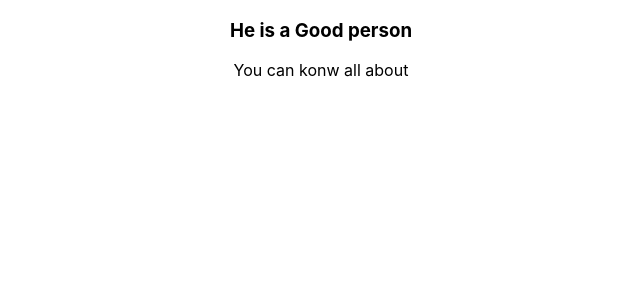
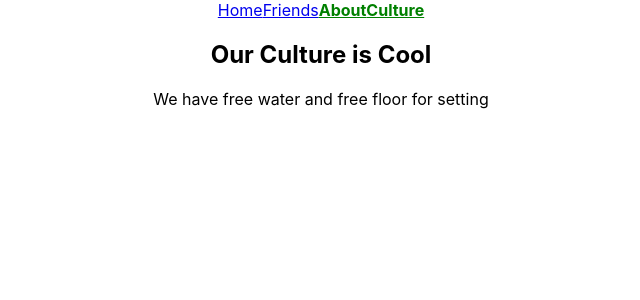
Before and after one commit to Farhadcode/simple-react-router, a React (Create React App) app: page /about/culture in a window 1280 px wide. Shown: the top 300 px of the page, without its empty margins (319-959 px from the left). Built offline with nearby package versions, Linux system fonts and the light colour scheme.

Commit message:
react router

```diff
--- a/src/App.js
+++ b/src/App.js
@@ -7,6 +7,9 @@ import Abouts from './components/Abouts/Abouts';
 import Friends from './components/Friends/Friends';
 import NotFound from './components/NotFound/NotFound';
 import { BrowserRouter as Router, Switch, Route } from 'react-router-dom';
+import Header from './components/Header/Header';
+import FriendDetail from './components/FriendDetail/FriendDetail';
+import Culture from './Culture/Culture';
 
 function App() {
   return (
@@ -15,17 +18,23 @@ function App() {
 
 
       <Router>
+        <Header />
         <Switch>
           <Route path="/home">
             <Home></Home>
           </Route>
-          <Route path="/about">
+          <Route exact path="/about">
             <Abouts></Abouts>
           </Route>
-          <Route path="/friend">
+          <Route path="/friends">
             <Friends></Friends>
           </Route>
-
+          <Route path="/friend/:friendId">
+            <FriendDetail></FriendDetail>
+          </Route>
+          <Route exact path="/about/culture">
+            <Culture></Culture>
+          </Route>
           <Route exact path="/">
             <Home></Home>
           </Route>
--- /dev/null
+++ b/src/Culture/Culture.js
@@ -0,0 +1,12 @@
+import React from 'react';
+
+const Culture = () => {
+    return (
+        <div>
+            <h2>Our Culture is Cool</h2>
+            <p>We have free water and free floor for setting</p>
+        </div>
+    );
+};
+
+export default Culture;
--- /dev/null
+++ b/src/components/Friend/Friend.css
@@ -0,0 +1,6 @@
+.card-style{
+    border: 1px solid goldenrod;
+    margin: 10px;
+    border-radius: 5px;
+
+}
--- a/src/components/Friend/Friend.js
+++ b/src/components/Friend/Friend.js
@@ -1,20 +1,27 @@
 import React from 'react';
-
+import { Link } from 'react-router-dom';
+import './Friend.css'
 const Friend = (props) => {
 
     //console.log(props);
 
-    const { name, email, address } = props.friend
+    const { id, name, email, address, } = props.friend;
+    const url = `/friend/${id}`
     return (
-        <div>
+
+        <div className="card-style">
             <h4> Name :{name} </h4>
             <p>Email : {email}</p>
-            <p> address : {address.city}
-                <br />
-                ZipCode : {address.zipcode}
-            </p>
+            <p> address : {address.city}</p>
+            <p> ZipCode : {address.zipcode}</p>
+            <Link to={url}> See More ..
+            </Link>
+        </div>
 
-        </div>
+
+
+
+
     );
 };
 
--- /dev/null
+++ b/src/components/FriendDetail/FriendDetail.js
@@ -0,0 +1,11 @@
+import React from 'react';
+
+const FriendDetail = () => {
+    return (
+        <div>
+            <h1>Friend Detais is Comening Soon</h1>
+        </div>
+    );
+};
+
+export default FriendDetail;
--- /dev/null
+++ b/src/components/Friends/Friends.css
@@ -0,0 +1,6 @@
+.gred-card-style{
+    display: grid;
+    grid-template-columns: repeat(3 ,1fr);
+    grid-gap: 10px;
+    margin: 10px;
+}
--- a/src/components/Friends/Friends.js
+++ b/src/components/Friends/Friends.js
@@ -1,5 +1,6 @@
 import React, { useEffect, useState } from 'react';
 import Friend from '../Friend/Friend';
+import './Friends.css'
 
 const Friends = () => {
     const [friend, setFriend] = useState([]);
@@ -15,6 +16,7 @@ const Friends = () => {
     return (
         <div>
             <h2>I have Friends : {friend.length}</h2>
+            <div className="gred-card-style">
                 {
                     friend.map(fd => <Friend
                         key={fd.id}
@@ -22,6 +24,7 @@ const Friends = () => {
                     ></Friend>)
                 }
             </div>
+        </div>
     );
 };
 
--- /dev/null
+++ b/src/components/Header/Header.js
@@ -0,0 +1,21 @@
+import React from 'react';
+import { NavLink } from 'react-router-dom';
+
+const Header = () => {
+
+    const activeStyle = {
+        fontWeight: "bold",
+        color: "green"
+
+    };
+    return (
+        <nav>
+            <NavLink to="/home" activeStyle={activeStyle}>Home</NavLink>
+            <NavLink to="/friends" activeStyle={activeStyle}>Friends</NavLink>
+            <NavLink to="/about" activeStyle={activeStyle}>About</NavLink>
+            <NavLink to="/about/culture" activeStyle={activeStyle}>Culture</NavLink>
+        </nav >
+    );
+};
+
+export default Header;
```
Lines whose indentation alone changed are shown as unchanged.
